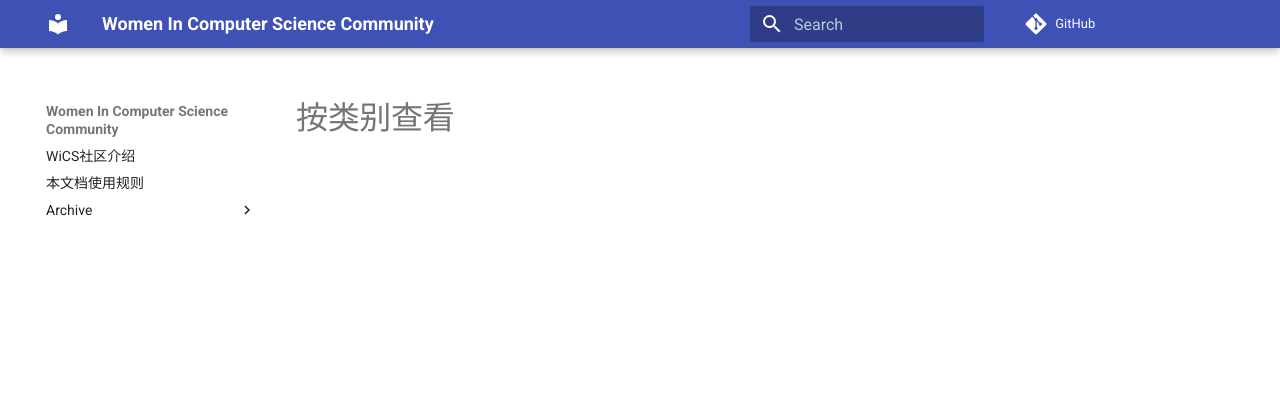
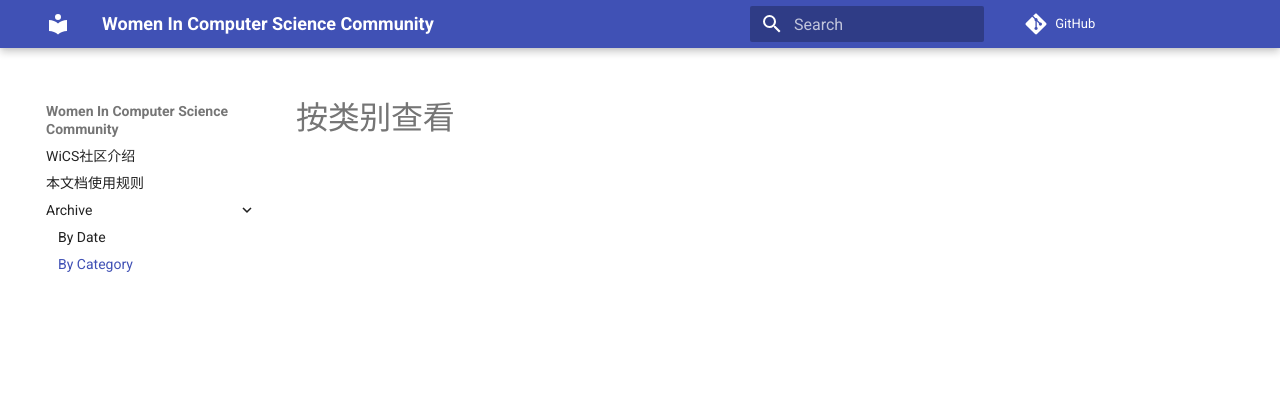
Before and after one commit to Women-in-Computer-Science/Women-in-CS-Archive, an MkDocs documentation site: the page built from docs/by_category/index.md, in a window 1280 px wide. Shown: the top 395 px of the page. Built offline with MkDocs 1.6.1 and Material for MkDocs 9.7.7, drawn with Linux system fonts in a browser that asks for light colours; comment, search, counter and statistics services are not loaded.

Commit message:
Update mkdocs.yml

```diff
--- a/mkdocs.yml
+++ b/mkdocs.yml
@@ -34,5 +34,5 @@ nav:
   - WiCS社区介绍: index.md
   - 本文档使用规则: about.md
   - Archive:
-      - By Date: By Date/index.md
-      - By Category: By Category/index.md
+      - By Date: by_date/index.md
+      - By Category: by_category/index.md
```
